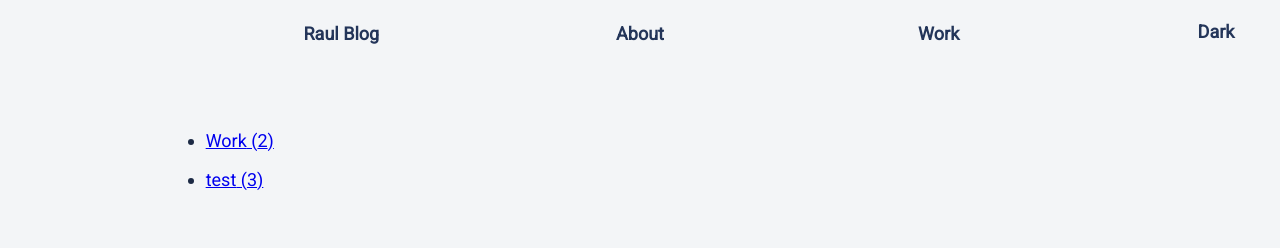
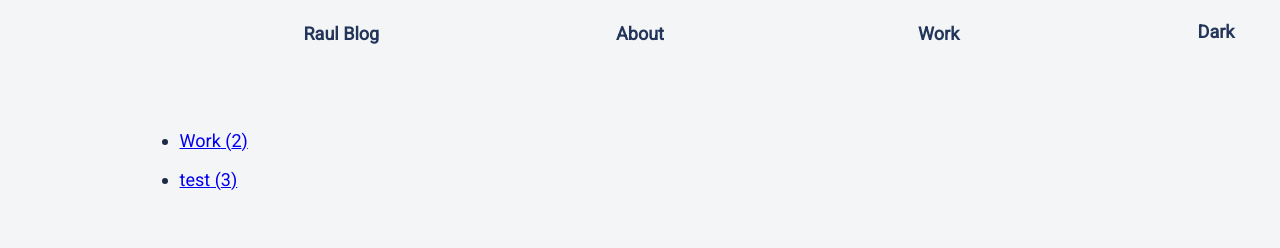
Before and after one commit to RaulCote/blog-practice, a Gatsby site: page /tags in a window 1280 px wide. Built offline with nearby package versions, Linux system fonts and the light colour scheme; Gatsby itself is replaced by a stand-in of ours.

Commit message:
Reset css (layout.css), changed ul style.  Only margins and paddings to 0.

```diff
--- a/src/components/layout.css
+++ b/src/components/layout.css
@@ -388,16 +388,12 @@
 }
 
 ul {
-  margin-left: 1.45rem;
   margin-right: 0;
   margin-top: 0;
   padding-bottom: 0;
   padding-left: 0;
   padding-right: 0;
   padding-top: 0;
-  margin-bottom: 1.45rem;
-  list-style-position: outside;
-  list-style-image: none;
 }
 
 ol {
```
